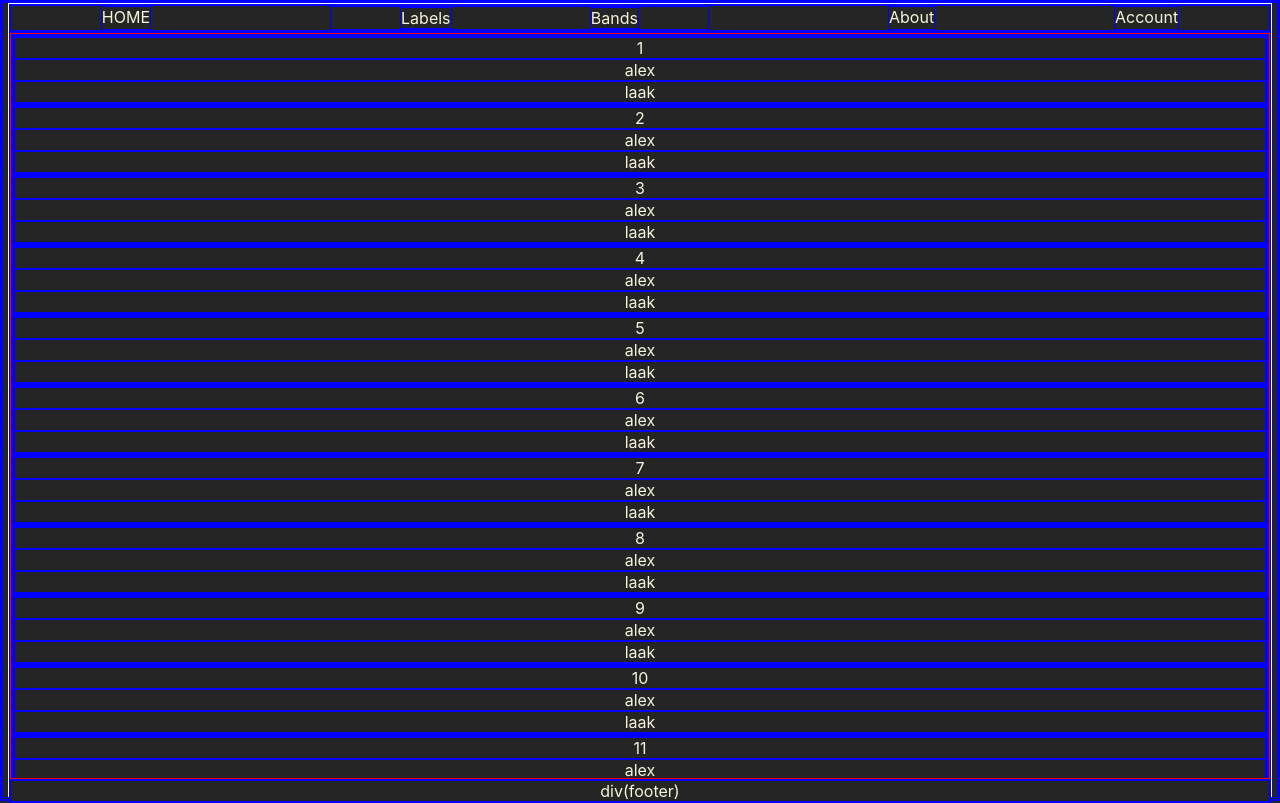
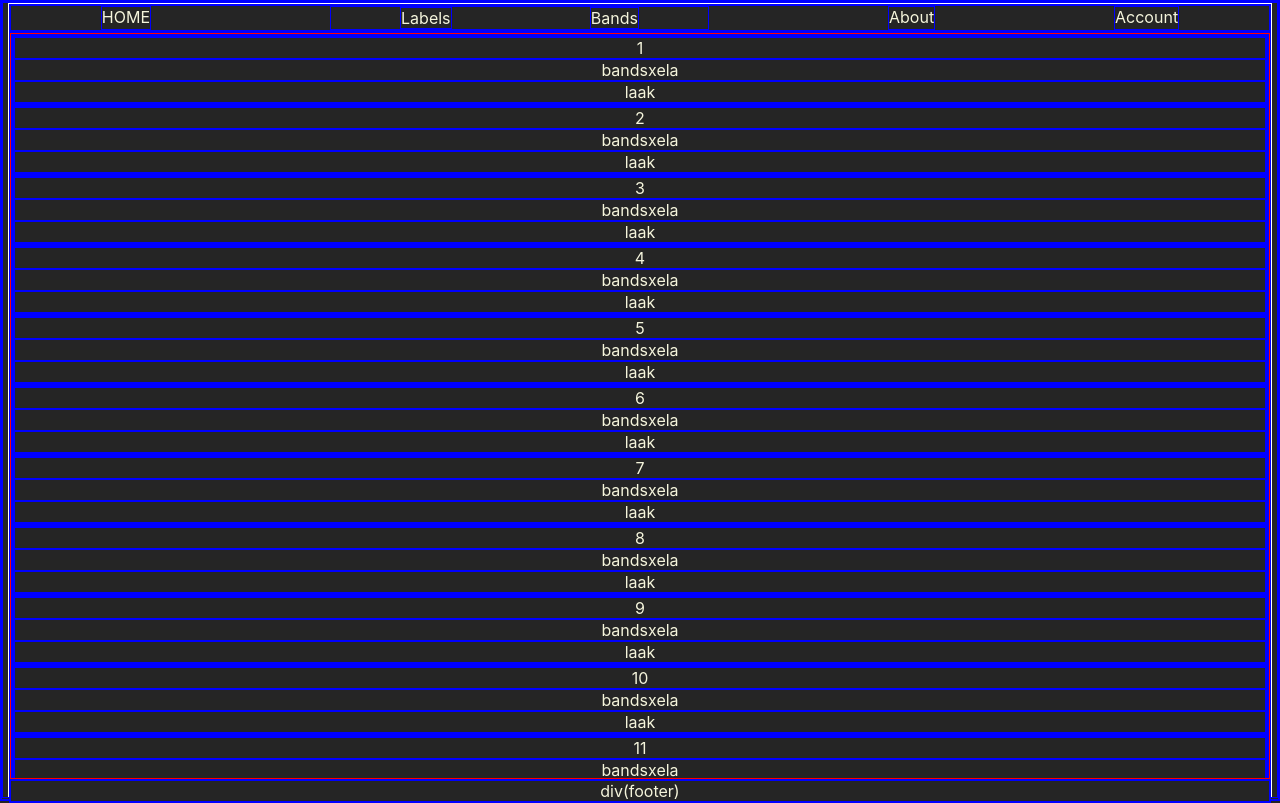
Before and after one commit to Lexgitar/labelclient, a React (Create React App) app: page /bands in a window 1280 px wide. Built offline with nearby package versions, Linux system fonts and the light colour scheme.

Commit message:
redux start

```diff
--- a/public/index.html
+++ b/public/index.html
@@ -24,7 +24,7 @@
       work correctly both with client-side routing and a non-root public URL.
       Learn how to configure a non-root public URL by running `npm run build`.
     -->
-    <title>bandknots</title>
+    <title>bandnode</title>
   </head>
   <body>
     <noscript>You need to enable JavaScript to run this app.</noscript>
--- a/src/components/ProfileDetails.js
+++ b/src/components/ProfileDetails.js
@@ -1,11 +1,14 @@
 import {  useParams } from "react-router-dom"
-import { users } from "../pages/Bands"
+import { useSelector } from "react-redux"
+import { selectAllBands } from "../slices/bandsSlice"
 
 
-const ProfileDetails =  () =>{
+
+const ProfileDetails =  () => {
+    let bands = useSelector(selectAllBands)
 
     const {id} = useParams()
-     const user = users.filter(function(user){
+     const user = bands.filter(function(user){
          return user._id == id
      })[0]
 
--- a/src/components/forms/LoginForm.js
+++ b/src/components/forms/LoginForm.js
@@ -1,19 +1,42 @@
 import React from 'react'
 import { useNavigate } from 'react-router-dom'
+import { useState } from 'react'
 
 const LoginForm = () => {
-
+    const [email, setEmail] = useState('')
+    const [logged, setLogged] = useState(false)
+    const [password, setPassword] = useState('')
     let navigate = useNavigate()
 
 
-    const handleSubmit = ()=>{
+    const handleSubmit = async (e) => {
+      e.preventDefault()
+      if (logged){
+      navigate('/account/user')
+      }
+    }
 
-      navigate('/account/user')
+    return (
+      <form className="login" onSubmit={handleSubmit}>
+        <label>Email address:</label>
+        <input
+          type="email"
+          onChange={(e) => setEmail(e.target.value)}
+          value={email}
+        /> <br />
+        <label>Password:</label>
+        <input
+          type="password"
+          onChange={(e) => setPassword(e.target.value)}
+          value={password}
+        />
+        <br />
 
-    }
-  return (
-    <div onClick={handleSubmit} >LoginForm</div>
-  )
-}
+        {/* <button disabled={isLoading}>Log in</button> */}
+        <button onClick = {()=>setLogged(true)} >Log in</button>
+        {/* {error && <div className="error">{error}</div>} */}
+      </form>
+    )
+  }
 
 export default LoginForm
--- a/src/components/forms/SignUpForm.js
+++ b/src/components/forms/SignUpForm.js
@@ -13,7 +13,7 @@ const handleSubmit = ()=>{
 
     return (
         <form action=""
-                className="signup"
+             className="signup"
 
             >
                 <input type="email" name="email" id="" placeholder="email"/>
@@ -24,8 +24,8 @@ const handleSubmit = ()=>{
                 <label for="band">Band</label><br/>
                 <input type="radio" id="fan" name="profile" value="fan"/>
                 <label for="fan">Fan</label><br />
-                <button  type="submit">Submit</button>
-                <div onClick = {()=> handleSubmit()} >lala</div>
+                <button onClick = {()=> handleSubmit()} type="submit">Submit</button>
+
         </form>
         )
 }
--- a/src/components/functional/UserDetails.js
+++ b/src/components/functional/UserDetails.js
@@ -1,4 +1,3 @@
-import React from 'react'
 
 const UserDetails = () => {
   return (
--- a/src/index.js
+++ b/src/index.js
@@ -1,12 +1,18 @@
 import React from 'react';
 import ReactDOM from 'react-dom/client';
 import './index.css';
+
+import { Provider } from 'react-redux';
+import { store } from './store';
+
 import App from './App';
 
 
 const root = ReactDOM.createRoot(document.getElementById('root'));
 root.render(
   <React.StrictMode>
-    <App />
+    <Provider store={store} >
+      <App />
+    </Provider>
   </React.StrictMode>
 );
--- a/src/pages/Bands.js
+++ b/src/pages/Bands.js
@@ -8,32 +8,20 @@ import ProfileTile from "../components/ProfileTile"
 import FilterTile from "../components/functional/FilterTile"
 import './pages.css'
 
-const path = 'bands'
+import { useSelector } from "react-redux"
+import { selectAllBands } from "../slices/bandsSlice"
 
-export const users = [
-    {_id:1, name: 'alex', location:'laak'},
-    {_id:2, name: 'alex', location:'laak'},
-    {_id:3, name: 'alex', location:'laak'},
-    {_id:4, name: 'alex', location:'laak'},
-    {_id:5, name: 'alex', location:'laak'},
-    {_id:6, name: 'alex', location:'laak'},
-    {_id:7, name: 'alex', location:'laak'},
-    {_id:8, name: 'alex', location:'laak'},
-    {_id:9, name: 'alex', location:'laak'},
-    {_id:10, name: 'alex', location:'laak'},
-    {_id:11, name: 'alex', location:'laak'},
-    {_id:12, name: 'alex', location:'laak'},
-    {_id:13, name: 'alex', location:'laak'},
-    {_id:14, name: 'alex', location:'laak'},
-    {_id:15, name: 'alex', location:'laak'},
-]
+
+
+
  const Bands = () => {
 
+  let bands = useSelector(selectAllBands)
 
 
     return (
       <div className="bands">
-        {users && users.map(user =>
+        {bands && bands.map(user =>
             <Link key={user._id} to={`${user._id}`}>
                 <ProfileTile
                 key={user._id}
--- a/src/pages/Labels.js
+++ b/src/pages/Labels.js
@@ -7,32 +7,21 @@ import { Link } from "react-router-dom"
 import ProfileTile from "../components/ProfileTile"
 import './pages.css'
 
-const path = 'labels'
+import { useSelector } from "react-redux"
+import { selectAllLabels } from "../slices/labelsSlice"
+
+
+
+
 
  const Labels = () => {
 
+  let labels = useSelector(selectAllLabels)
 
-const users = [
-    {_id:1, name: 'alex', location:'label'},
-    {_id:2, name: 'alex', location:'label'},
-    {_id:3, name: 'alex', location:'label'},
-    {_id:4, name: 'alex', location:'label'},
-    {_id:5, name: 'alex', location:'label'},
-    {_id:6, name: 'alex', location:'label'},
-    {_id:7, name: 'alex', location:'label'},
-    {_id:8, name: 'alex', location:'label'},
-    {_id:9, name: 'alex', location:'label'},
-    {_id:10, name: 'alex', location:'label'},
-    {_id:11, name: 'alex', location:'label'},
-    {_id:12, name: 'alex', location:'label'},
-    {_id:13, name: 'alex', location:'label'},
-    {_id:14, name: 'alex', location:'label'},
-    {_id:15, name: 'alex', location:'label'},
-]
     return (
       <div className="labels">
-        {users && users.map(user =>
-            <Link key={user._id} to={`/${path +'/'+ user._id}`}>
+        {labels && labels.map(user =>
+            <Link key={user._id} to={`${user._id}`}>
                 <ProfileTile
                 key={user._id}
                 user = {user}
--- /dev/null
+++ b/src/slices/bandsSlice.js
@@ -0,0 +1,37 @@
+import { createSlice } from "@reduxjs/toolkit";
+
+const initialState = {
+    bands:[
+        {_id:1, name: 'bandsxela', location:'laak'},
+        {_id:2, name: 'bandsxela', location:'laak'},
+        {_id:3, name: 'bandsxela', location:'laak'},
+        {_id:4, name: 'bandsxela', location:'laak'},
+        {_id:5, name: 'bandsxela', location:'laak'},
+        {_id:6, name: 'bandsxela', location:'laak'},
+        {_id:7, name: 'bandsxela', location:'laak'},
+        {_id:8, name: 'bandsxela', location:'laak'},
+        {_id:9, name: 'bandsxela', location:'laak'},
+        {_id:10, name: 'bandsxela', location:'laak'},
+        {_id:11, name: 'bandsxela', location:'laak'},
+        {_id:12, name: 'bandsxela', location:'laak'},
+        {_id:13, name: 'bandsxela', location:'laak'},
+        {_id:14, name: 'bandsxela', location:'laak'},
+        {_id:15, name: 'bandsxela', location:'laak'},
+    ]
+}
+
+export const bandsSlice = createSlice({
+    name:'bands',
+    initialState,
+    reducers:{
+        addBand:(state, action)=>{
+            state.bands.push(action.payload)
+        }
+    }
+})
+
+export default bandsSlice.reducer
+
+export const {addBand} = bandsSlice.actions
+
+export const selectAllBands = (state)=> state.bands.bands
--- /dev/null
+++ b/src/slices/labelsSlice.js
@@ -0,0 +1,35 @@
+import { createSlice } from "@reduxjs/toolkit";
+
+const initialState = {
+    labels:[
+        {_id:1, name: 'labelsxe', location:'label'},
+    {_id:2, name: 'labelsxe', location:'label'},
+    {_id:3, name: 'labelsxe', location:'label'},
+    {_id:4, name: 'labelsxe', location:'label'},
+    {_id:5, name: 'labelsxe', location:'label'},
+    {_id:6, name: 'labelsxe', location:'label'},
+    {_id:7, name: 'labelsxe', location:'label'},
+    {_id:8, name: 'labelsxe', location:'label'},
+    {_id:9, name: 'labelsxe', location:'label'},
+    {_id:10, name: 'labelsxe', location:'label'},
+    {_id:11, name: 'labelsxe', location:'label'},
+    {_id:12, name: 'labelsxe', location:'label'},
+    {_id:13, name: 'labelsxe', location:'label'},
+    {_id:14, name: 'labelsxe', location:'label'},
+    {_id:15, name: 'labelsxe', location:'label'},
+    ]
+}
+
+export const labelsSlice = createSlice({
+    name:'labels',
+    initialState,
+    reducers:{
+        addLabel:(state, action)=>{
+            state.labels.push(action.payload)
+        }
+    }
+})
+
+export default labelsSlice.reducer
+export const {addLabel} = labelsSlice.actions
+export const selectAllLabels = (state)=> state.labels.labels
--- /dev/null
+++ b/src/store.js
@@ -0,0 +1,11 @@
+import { configureStore } from "@reduxjs/toolkit";
+
+import bandsReducer from './slices/bandsSlice'
+import labelsReducer from './slices/labelsSlice'
+
+export const store = configureStore({
+    reducer:{
+        bands: bandsReducer,
+        labels: labelsReducer,
+    }
+})
```
